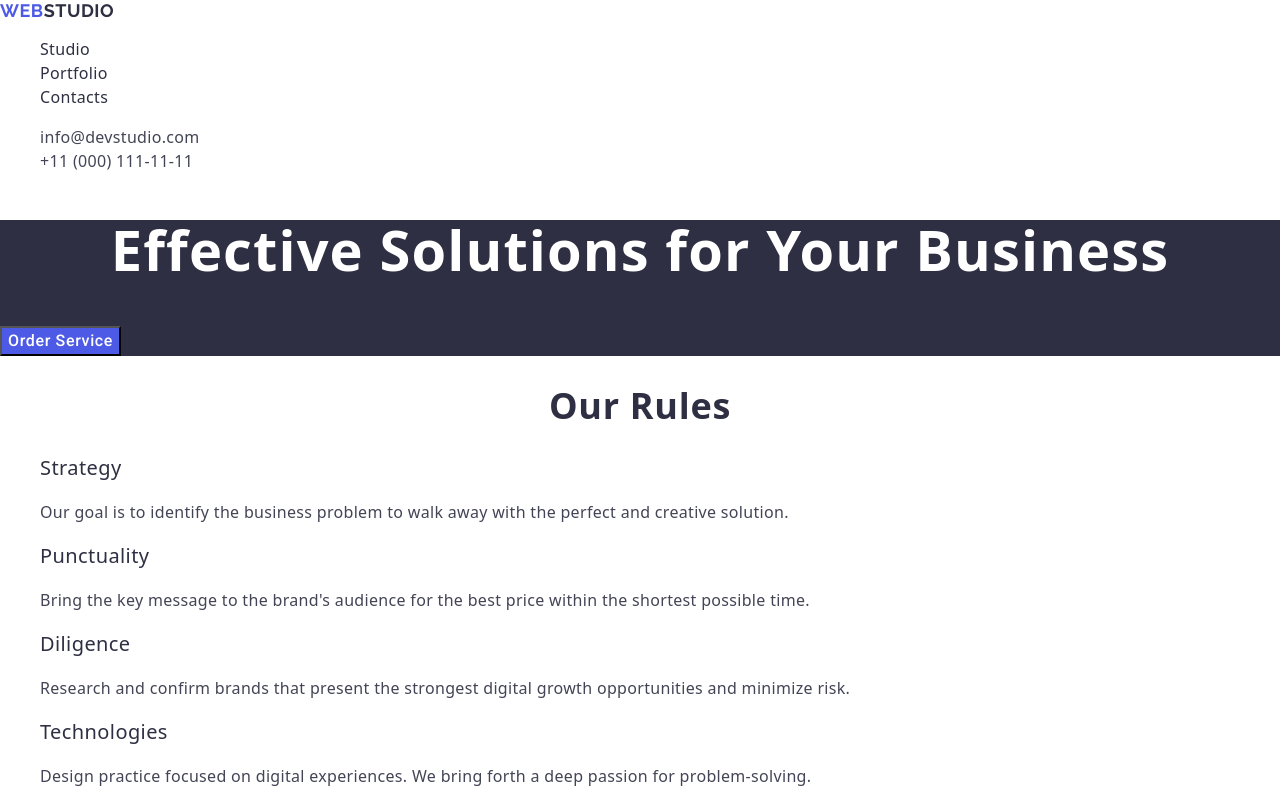
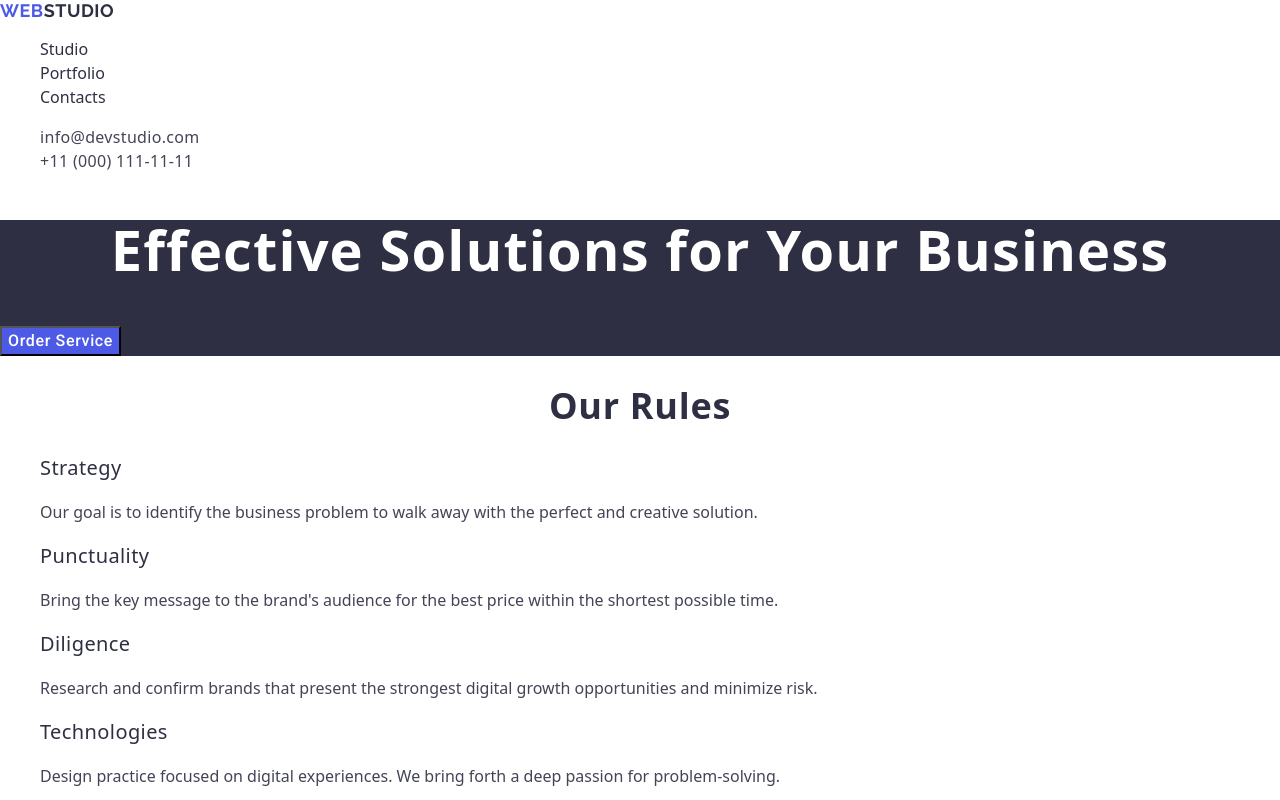
Before and after one commit to MaxPress1/goit-markup-hw-02, a plain HTML site: page index.html in a window 1280 px wide. Shown: the top 800 px of the page. Drawn offline with nearby package versions, Linux system fonts and the light colour scheme.

Commit message:
style body

```diff
--- a/css/styles.css
+++ b/css/styles.css
@@ -2,10 +2,6 @@ body {
     font-family: "Roboto", sans-serif;
     color: #434455 ;
     background-color: #FFFFFF;
-   font-size: 16px;
-   line-height: 0.66;
-   letter-spacing: 0.02em;
-   font-weight: 400;
 }
 
 
@@ -56,9 +52,9 @@ button:hover{
     font-weight: bold;
     line-height: 1.11;
     text-align: center;
-  letter-spacing: 0.02em;
-  text-transform: capitalize;
-  color: #2e2f42 ;
+    letter-spacing: 0.02em;
+    text-transform: capitalize;
+    color: #2e2f42;
 }
 
 .section-content {
```
